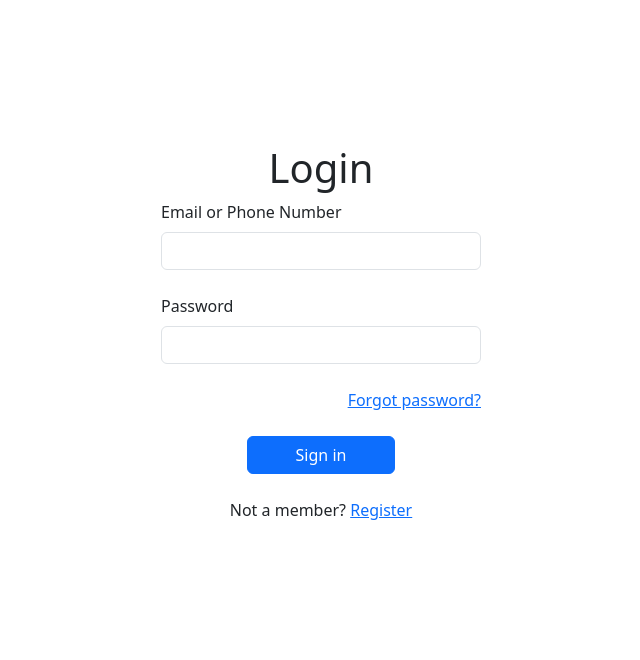
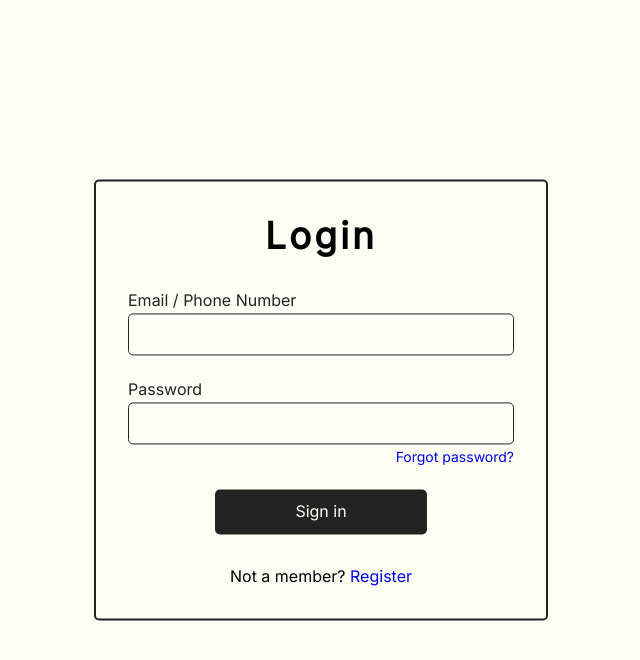
Before and after one commit to clevrf0x/locudu, a Django app: page /users/login in a window 1280 px wide. Shown: the top 660 px of the page, without its empty margins (319-959 px from the left). Run offline with Django 4.2, Linux system fonts and the light colour scheme.

Commit message:
Login page styles

```diff
--- a/locudu/settings.py
+++ b/locudu/settings.py
@@ -29,7 +29,6 @@ ALLOWED_HOSTS = []
 
 
 # Application definition
-
 INSTALLED_APPS = [
     "django.contrib.admin",
     "django.contrib.auth",
@@ -121,6 +120,10 @@ USE_TZ = True
 # https://docs.djangoproject.com/en/4.2/howto/static-files/
 
 STATIC_URL = "static/"
+STATICFILES_DIRS = [
+    BASE_DIR / "static",
+    # "/var/www/static/",
+]
 
 # Default primary key field type
 # https://docs.djangoproject.com/en/4.2/ref/settings/#default-auto-field
--- /dev/null
+++ b/pyproject.toml
@@ -0,0 +1,2 @@
+[tool.black]
+line-length = 119
--- /dev/null
+++ b/static/css/base.css
@@ -0,0 +1,19 @@
+@import url('https://fonts.googleapis.com/css2?family=Inter');
+
+* {
+  margin: 0;
+  padding: 0;
+  font-family: 'Inter', sans-serif;
+  background-color: #fdfff5;
+}
+
+a {
+  /* color: #6240b8; */
+  text-decoration: none;
+
+  &:hover {
+    text-decoration: underline;
+  }
+}
+
+/* TODO: Setup color, fonts and other global variables */
--- /dev/null
+++ b/static/css/users/login.css
@@ -0,0 +1,80 @@
+.login-card {
+  padding: 2rem;
+  border: 2px solid #232323;
+  border-radius: 5px;
+
+  /* shadow */
+  /* -webkit-box-shadow: 0px 0px 40px -10px rgba(0, 0, 0, 0.75);
+  -moz-box-shadow: 0px 0px 40px -10px rgba(0, 0, 0, 0.75);
+  box-shadow: 0px 0px 40px -10px rgba(0, 0, 0, 0.75); */
+
+  /* center div */
+  position: absolute;
+  left: 50%;
+  top: 50%;
+  transform: translate(-50%, -50%);
+
+  .login-form {
+    & .form-title {
+      font-size: 2.3rem;
+      text-align: center;
+      letter-spacing: 0.2rem;
+      margin-bottom: 2rem;
+    }
+
+    /* Input field styles */
+    & .form-group {
+      margin-bottom: 1.5rem;
+
+      & .form-label {
+        display: block;
+        margin-bottom: 0.2rem;
+        color: #232323;
+      }
+
+      & .form-input {
+        height: 2.5rem;
+        width: 23rem;
+        border: 1px solid #232323;
+        border-radius: 5px;
+        font-size: 1.2rem;
+        padding: 0 0.5rem;
+
+        &:focus {
+          outline: none;
+        }
+      }
+
+      & .form-link {
+        display: block;
+        margin-top: 0.2rem;
+        text-align: end;
+        font-size: 0.875rem;
+      }
+    }
+
+    /* Micellinious form styles */
+    & .form-btn-wrap {
+      display: flex;
+      justify-content: center;
+      margin-bottom: 2rem;
+
+      & .form-btn {
+        padding: 0.8rem 5rem;
+        border: 0;
+        border-radius: 5px;
+        background-color: #232323;
+        color: #fdfff5;
+        font-size: 1rem;
+
+        &:hover {
+          cursor: pointer;
+        }
+      }
+    }
+
+    & .form-text-center {
+      text-align: center;
+    }
+  }
+}
--- a/templates/base.html
+++ b/templates/base.html
@@ -1,45 +1,25 @@
 {% load static %}
 <!DOCTYPE html>
 <html lang="en">
+
 <head>
-        <title>
-            {% if title %}
-                {{ title }}
-            {% else %}
-                Locudu
-            {% endif %}
-        </title>
+  <title>{% if title %} {{ title }} {% else %} Locudu {% endif %}</title>
   <meta charset="UTF-8" />
   <meta name="viewport" content="width=device-width, initial-scale=1" />
-        <!--  bootstrap -->
-        <link href="https://cdn.jsdelivr.net/npm/bootstrap@5.3.1/dist/css/bootstrap.min.css"
-              rel="stylesheet"
-              integrity="sha384-4bw+/aepP/YC94hEpVNVgiZdgIC5+VKNBQNGCHeKRQN+PtmoHDEXuppvnDJzQIu9"
-              crossorigin="anonymous">
-        <script src="https://cdn.jsdelivr.net/npm/bootstrap@5.3.1/dist/js/bootstrap.bundle.min.js"
-                integrity="sha384-HwwvtgBNo3bZJJLYd8oVXjrBZt8cqVSpeBNS5n7C8IVInixGAoxmnlMuBnhbgrkm"
-                crossorigin="anonymous"></script>
+  <!-- base styles -->
+  <link rel="stylesheet" href="{% static 'css/base.css' %}">
   <!-- inject child pages styles and scripts, add defer if you want scripts to run after content loading-->
-        {% block styles %}{% endblock %}
-        {% block scripts %}{% endblock %}
+  {% block styles %}{% endblock %} {% block scripts %}{% endblock %}
 </head>
+
 <body>
   <!-- navbar -->
   <!-- content -->
   {% block content %}{% endblock %}
-        <!-- messages -->
-        <!-- {% if messages %} -->
-        <!--     <ul class="messages"> -->
-        <!--         {% for message in messages %} -->
-        <!--             <li {% if message.tags %}class="{{ message.tags }}"{% endif %}> -->
-        <!--                 {% if message.level == DEFAULT_MESSAGE_LEVELS.ERROR %}Important:{% endif %} -->
-        <!--                 {{ message }} -->
-        <!--             </li> -->
-        <!--         {% endfor %} -->
-        <!--     </ul> -->
-        <!-- {% endif %} -->
+
   <!-- alert toaasts -->
   {% include 'extras/messages.html' %}
   <!-- footer -->
 </body>
+
 </html>
--- a/templates/users/login.html
+++ b/templates/users/login.html
@@ -1,42 +1,35 @@
 {% extends "base.html" %}
-{% block styles %}{% endblock %}
+{% load static %}
+
+{% block styles %}
+<link rel="stylesheet" href="{% static 'css/users/login.css' %}">
+{% endblock %}
 {% block scripts %}{% endblock %}
+
 {% block content %}
-    <div class="h-100 d-flex align-items-center justify-content-center pt-5">
-        <form class="w-25 pt-5" method="post">
+<div class="login-wrapper">
+  <div class="login-card">
+    <form class="login-form" method="post">
       {% csrf_token %}
-            <h1 class="pt-5 text-center">Login</h1>
-            <div class="form-outline mb-4">
-                <label class="form-label" for="username">Email or Phone Number</label>
-                <input type="text"
-                       name="username"
-                       id="username"
-                       class="form-control"
-                       required />
+      <h1 class="form-title">Login</h1>
+      <div class="form-group">
+        <label class="form-label" for="username">Email / Phone Number</label>
+        <input class="form-input" type="text" name="username" id="username" required />
       </div>
-            <div class="form-outline mb-4">
+      <div class="form-group">
         <label class="form-label" for="password">Password</label>
-                <input type="password"
-                       name="password"
-                       id="password"
-                       class="form-control"
-                       required />
-            </div>
-            <div class="row mb-4">
-                <div class="col d-flex justify-content-end">
-                    <a href="#!">Forgot password?</a>
-                </div>
+        <input class="form-input" type="password" name="password" id="password" required />
+        <a class="form-link" href="#!">Forgot password?</a>
       </div>
       <!-- Submit button -->
-            <div class="d-flex justify-content-center">
-                <button type="submit" class="btn btn-primary btn-block mb-4 px-5">Sign in</button>
+      <div class="form-btn-wrap">
+        <button class="form-btn" type="submit">Sign in</button>
       </div>
       <!-- Register buttons -->
-            <div class="text-center">
-                <p>
-                    Not a member? <a href="{% url 'register' %}">Register</a>
-                </p>
+      <div class="form-text-center">
+        <p>Not a member? <a href="{% url 'register' %}">Register</a></p>
       </div>
     </form>
   </div>
+</div>
 {% endblock %}
```
Also changed, not shown: users/views.py (line endings or trailing spaces), 1 other file. Lines whose indentation alone changed are shown as unchanged.
